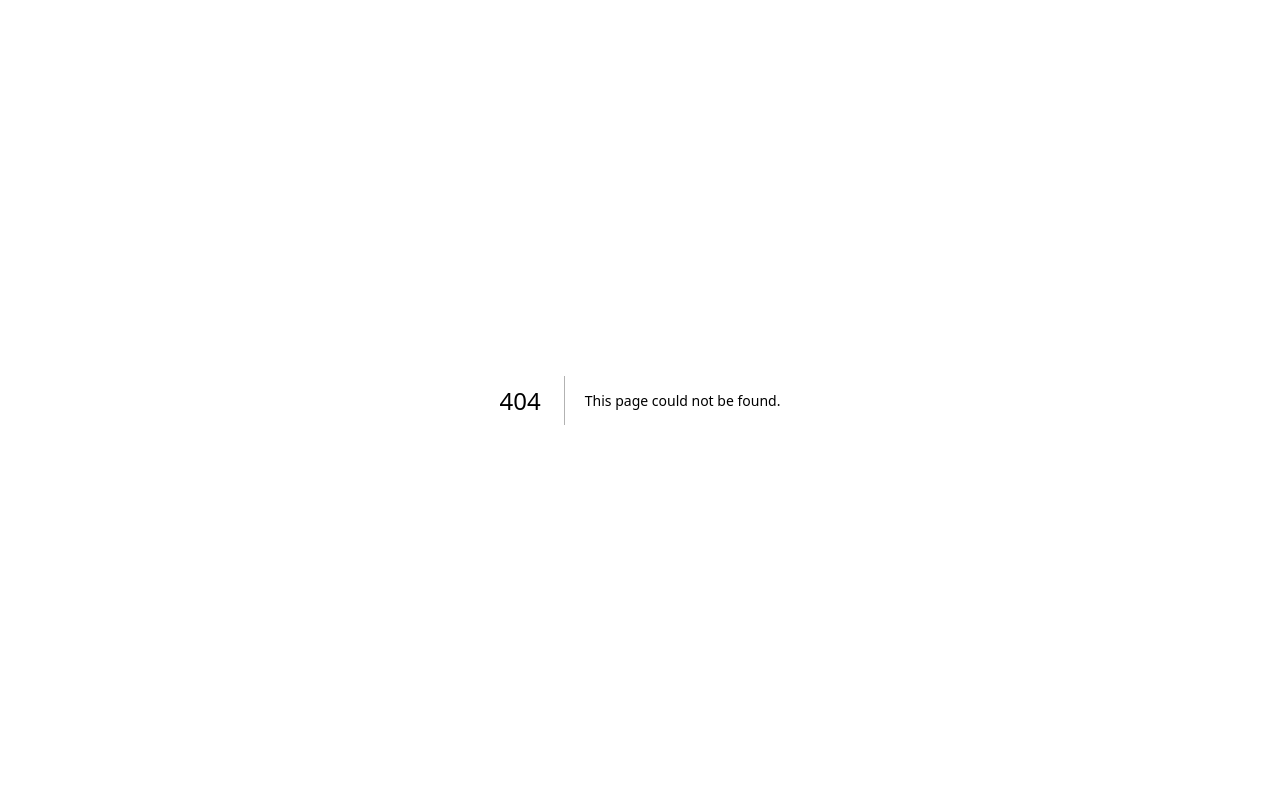
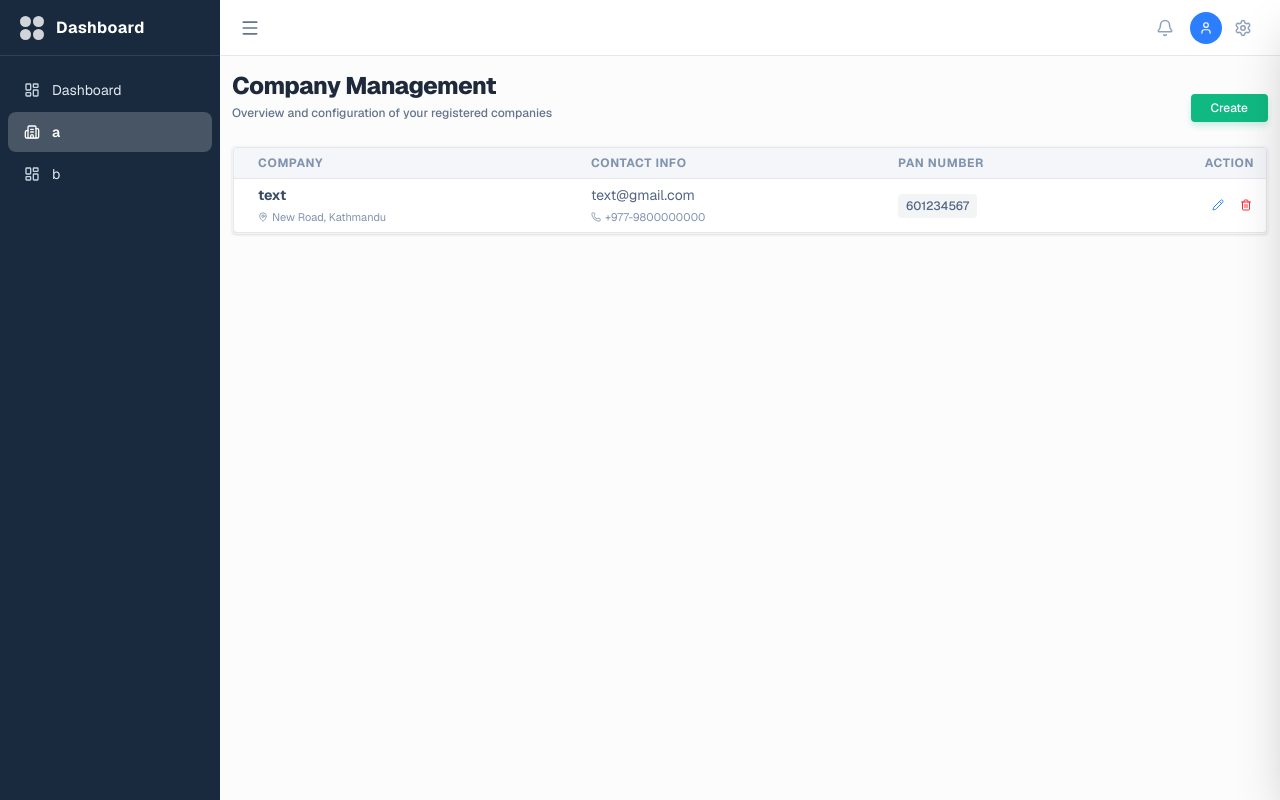
Before and after one commit to sushimchaudhary/sms, a Next.js app: page /dashboard/a in a window 1280 px wide. Before the commit this address had no page. Built offline with nearby package versions, Linux system fonts and the light colour scheme.

Commit message:
change text and link

```diff
--- a/src/app/dashboard/company/page.tsx
+++ b/src/app/dashboard/a/page.tsx
@@ -1,8 +1,8 @@
 "use client";
 
 import React, { useState, useEffect } from "react";
-import CompanyTable from "@/components/dashboard/company/companyTable";
-import CompanyForm from "@/components/dashboard/company/companyForm";
+import CompanyTable from "@/components/dashboard/a/companyTable";
+import CompanyForm from "@/components/dashboard/a/companyForm";
 import { ThemedButton } from "@/components/ui/themedButton";
 
 export default function CompanyPage() {
--- a/src/app/dashboard/category/page.tsx
+++ b/src/app/dashboard/b/page.tsx
@@ -4,8 +4,8 @@ import React, { useState, useMemo } from "react";
 import { Search, X } from "lucide-react";
 import { ThemedButton } from "@/components/ui/themedButton";
 import { ThemedInput } from "@/components/ui/ThemedInput";
-import CategoryTable from "@/components/dashboard/category/categoryTable";
-import CategoryForm from "@/components/dashboard/category/categoryForm";
+import CategoryTable from "@/components/dashboard/b/categoryTable";
+import CategoryForm from "@/components/dashboard/b/categoryForm";
 
 const initialCategories = [
   { id: 1, name: "Antibiotics", status: "active" },
--- a/src/app/dashboard/layout.tsx
+++ b/src/app/dashboard/layout.tsx
@@ -123,9 +123,10 @@ function DashboardInner({ children }: { children: React.ReactNode }) {
 
   // ── Menu items ────────────────────────────────────────────────────────────
   const menuItems = [
-    { icon: Building2, label: "company",    href: "/dashboard/company" },
-    { icon: LayoutDashboard, label: "category", href: "/dashboard/category" },
-    { icon: LayoutDashboard, label: "text 3",     href: "/#" },
+     { icon: LayoutDashboard, label: "Dashboard ",     href: "/#" },
+    { icon: Building2, label: "a",    href: "/dashboard/a" },
+    { icon: LayoutDashboard, label: "b", href: "/dashboard/#" },
+
 
   ];
 
@@ -195,7 +196,7 @@ function DashboardInner({ children }: { children: React.ReactNode }) {
               style={getSidebarInlineStyle()}
             >
               <div className={`h-14 flex items-center px-4 gap-3 border-b ${isDarkSidebar ? "border-white/10" : "border-gray-100"}`}>
-                <span className="text-sm font-bold text-white tracking-wide">Pharmacy</span>
+                <span className="text-sm font-bold text-white tracking-wide">Dasboard</span>
               </div>
               <nav className="flex-1 py-3 overflow-y-auto">
                 {menuItems.map((item) => {
@@ -227,7 +228,7 @@ function DashboardInner({ children }: { children: React.ReactNode }) {
               ))}
             </div>
             {showLabels && (
-              <span className="text-base font-bold text-white tracking-wide">Pharmacy</span>
+              <span className="text-base font-bold text-white tracking-wide">Dashboard</span>
             )}
             {sidebarSize === "fullscreen" && (
               <button onClick={() => setSidebarSize("default")} className="ml-auto text-white/60 hover:text-white">
--- a/src/components/dashboard/company/companyTable.tsx
+++ b/src/components/dashboard/a/companyTable.tsx
@@ -16,21 +16,14 @@ const CompanyTable = () => {
   // Sample JSON data
   const companys = [
     {
-      id: "ORG-001",
-      name: "MediCare Pharma",
-      email: "contact@medicare.com",
+      id: "#1",
+      name: "text",
+      email: "text@gmail.com",
       address: "New Road, Kathmandu",
       phone: "+977-9800000000",
       pan: "601234567",
     },
-    {
-      id: "ORG-002",
-      name: "LifeLine Wellness",
-      email: "info@lifeline.com",
-      address: "Patan, Lalitpur",
-      phone: "+977-9811111111",
-      pan: "609876543",
-    },
+
   ];
 
   return (
```
Also changed, not shown: src/components/dashboard/a/companyForm.tsx (renamed from src/components/dashboard/company/companyForm.tsx), src/components/dashboard/b/categoryForm.tsx (renamed from src/components/dashboard/category/categoryForm.tsx), src/components/dashboard/b/categoryTable.tsx (renamed from src/components/dashboard/category/categoryTable.tsx).
